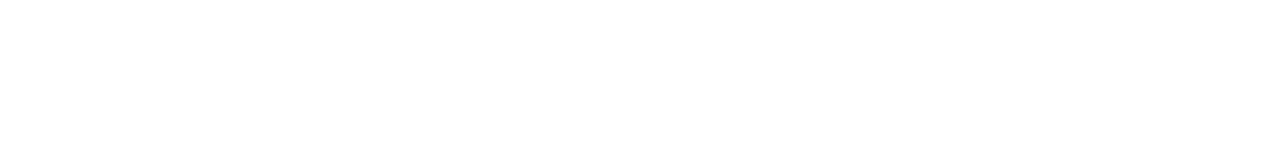
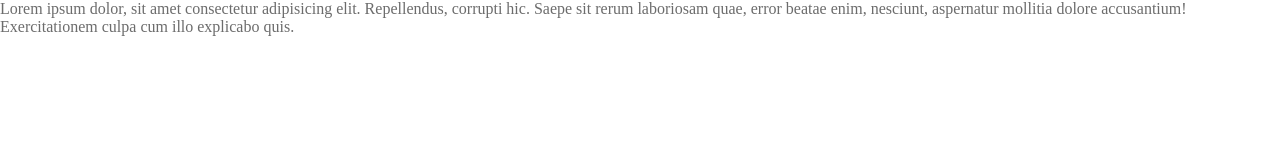
Before and after one commit to Clemilsonchaves/Travelgram, a plain HTML site: page index.html in a window 1280 px wide. Drawn offline with Linux system fonts and the light colour scheme.

Commit message:
initial style guide

```diff
--- a/index.html
+++ b/index.html
@@ -1,13 +1,18 @@
 <!DOCTYPE html>
-<html lang="en">
-<head>
-  <meta charset="UTF-8">
-  <meta name="viewport" content="width=device-width, initial-scale=1.0">
-  <title>Travelgram | Perfil de viagens </title>
+<html lang="pt-BR">
+  <head>
+    <meta charset="UTF-8" />
+    <meta name="viewport" content="width=device-width, initial-scale=1.0" />
+    <title>Travelgram | Perfil de viagens</title>
 
-  <link rel="stylesheet" href="styles/index.css">
-</head>
-<body>
-
-</body>
+    <link rel="stylesheet" href="styles/index.css" />
+  </head>
+  <body>
+    <p>
+      Lorem ipsum dolor, sit amet consectetur adipisicing elit. Repellendus,
+      corrupti hic. Saepe sit rerum laboriosam quae, error beatae enim,
+      nesciunt, aspernatur mollitia dolore accusantium! Exercitationem culpa cum
+      illo explicabo quis.
+    </p>
+  </body>
 </html>
--- a/styles/global.css
+++ b/styles/global.css
@@ -3,3 +3,18 @@
   margin: 0;
   padding: 0;
 }
+
+:root {
+  --brand-color: #EF5F4C;
+  --shape-transparency: #FFFFFF8F;
+  --background-color: #FFFFFF;
+  --surface-color: #F5F5F5;
+  --skeleton-color: #D9D9D9;
+  --text-color-primary: #313131;
+  --text-color-secondary: #6C6C6C;
+}
+
+body {
+  color: var(--text-color-secondary);
+  background-color: var(--background-color);
+}
```
Also changed, not shown: assets/AirplaneTilt.svg (added), assets/Image 01.png (added), assets/Image 02.png (added), assets/Image 03.png (added), assets/Image 04.png (added), assets/Image 05.png (added), assets/Image 06.png (added), assets/Image 07.png (added), assets/Image 08.png (added), assets/Image 09.png (added), assets/Image 10.png (added), assets/Image 11.png (added), assets/Image.svg (added), assets/Logo.svg (added), 2 more files, 1 other file.
